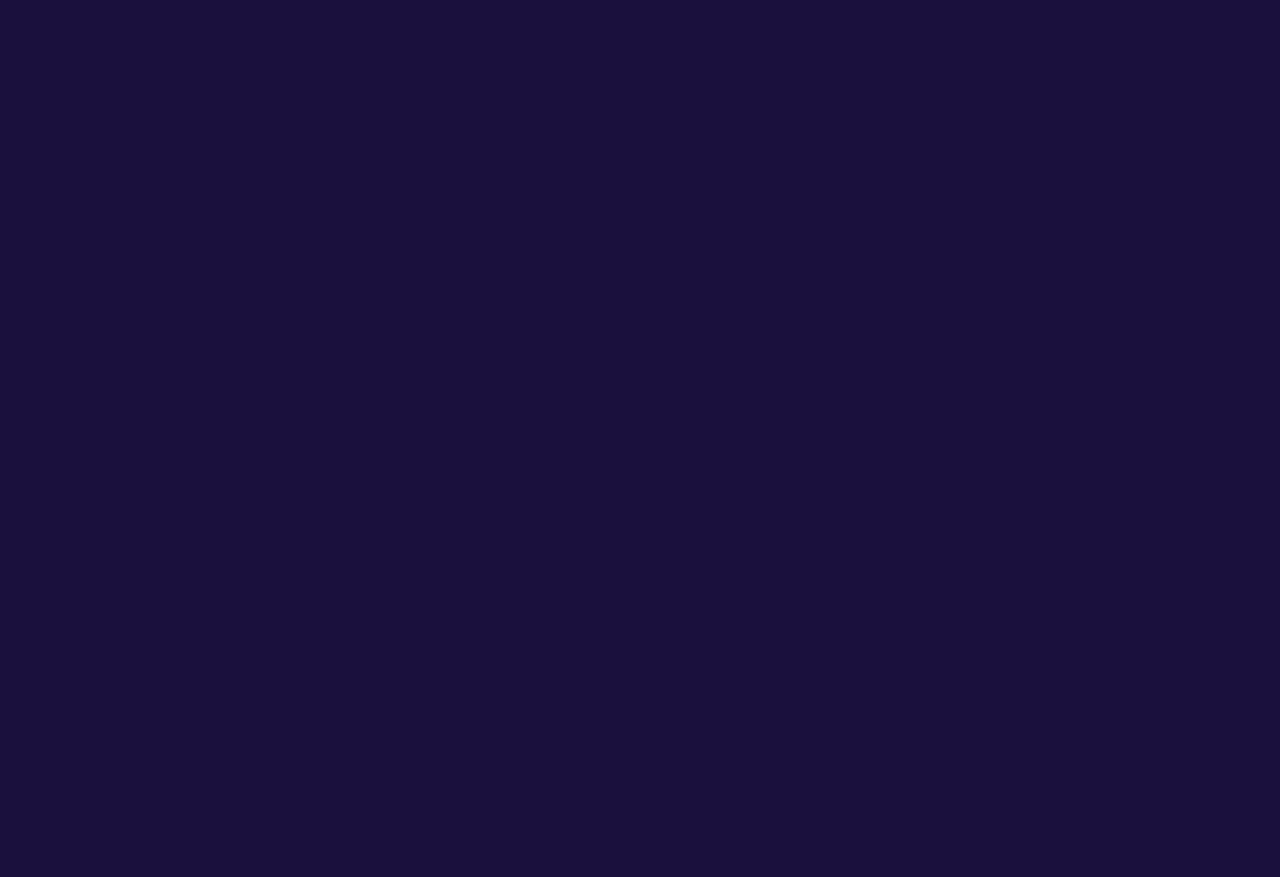
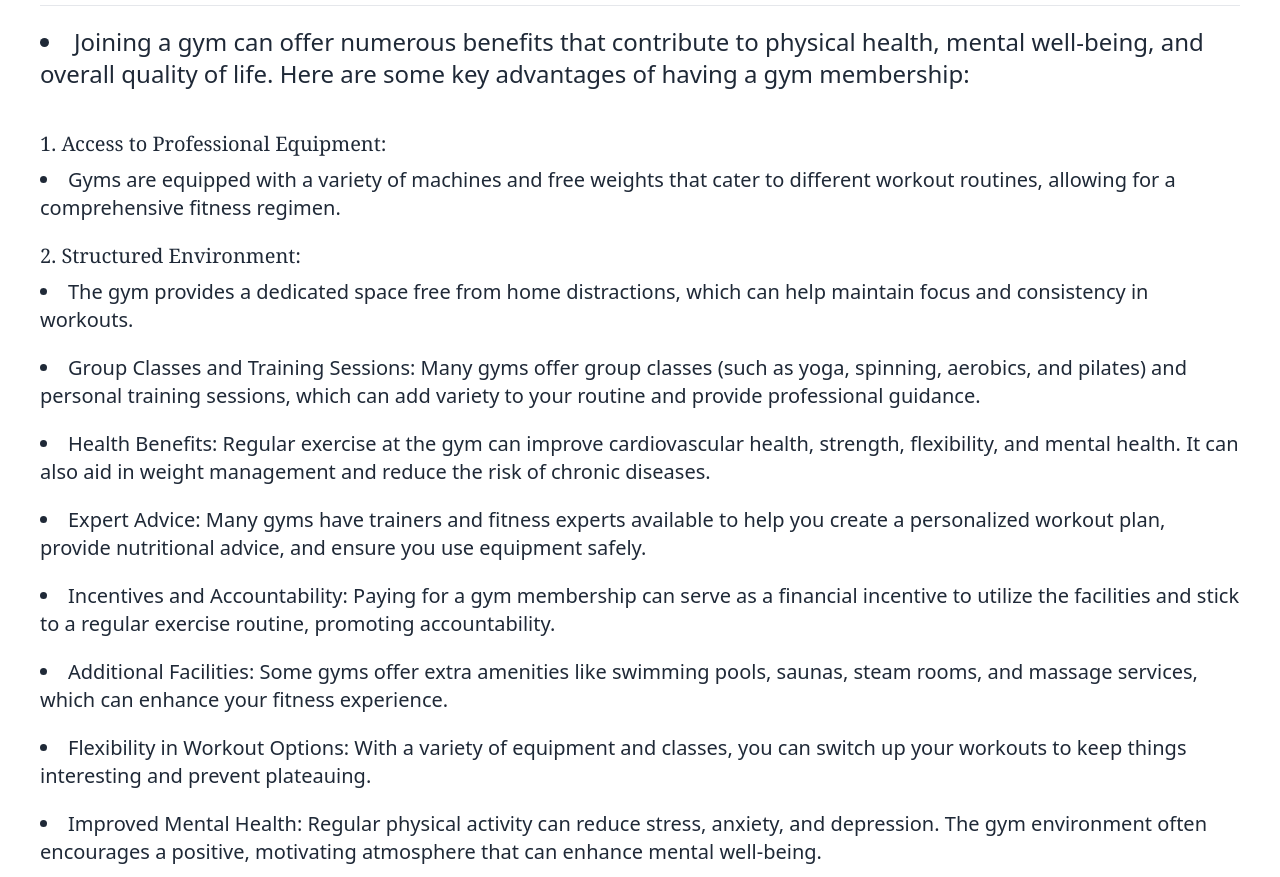
Before and after one commit to minhazapon/Fitness-Network--react.js--project, a React (Vite) app: page /benifits in a window 1280 px wide. Before the commit this address had no page. Shown: the part 220-1097 px from the top of the page. Before the commit the page ends 800 px from the top, so only its background shows below. Built offline with nearby package versions, Linux system fonts and the light colour scheme.

Commit message:
member files

```diff
--- a/src/Home files/Banner.jsx
+++ b/src/Home files/Banner.jsx
@@ -1,4 +1,6 @@
 
+
+import { Link } from "react-router-dom";
 
 
 
@@ -25,6 +27,8 @@ const Banner = () => {
                     <img className=" h-[100px]" src="https://i.ibb.co/yP6B98t/gym.png" alt="" />
                     <p className=" text-5xl font-serif mt-10">WelCome To Fitness Network</p>
 
+
+                    <Link to="/book" >
                     <div>
                     <a href="#_" className="relative mt-5 inline-flex items-center justify-center p-4 px-6 py-3 overflow-hidden font-medium text-indigo-600 transition duration-300 ease-out border-2 border-white rounded-full shadow-md group">
                     <span className="absolute inset-0 flex items-center justify-center w-full h-full text-white duration-300 -translate-x-full bg-black group-hover:translate-x-0 ease">
@@ -34,6 +38,8 @@ const Banner = () => {
                     <span className="relative invisible">Book A Tour Day</span>
                     </a>
                     </div>
+                    </Link>
+
 
 
 
--- /dev/null
+++ b/src/Home files/Benifits.jsx
@@ -0,0 +1,98 @@
+
+
+
+const Benifits = () => {
+    return (
+        <div className=" mb-10 mt-10 ml-10 mr-10">
+
+            <div className=" flex-col md:flex-row lg:flex-row">
+
+            <div className=" flex-col md:flex-row lg:flex-row ">
+                <h1 className=" text-4xl "><span className=" font-serif text-yellow-300 bg-black p-1 text-5xl rounded-lg ">Gym</span> <span className=" text-4xl">MemberShip</span> Benefits</h1>
+                <hr className=" mt-10"></hr>
+            </div>
+
+
+            <div className=" flex-col md:flex-row lg:flex-row mt-5 mb-10">
+
+                <li className=" text-2xl ">Joining a gym can offer numerous benefits that contribute to physical health, mental well-being, and overall quality of life. Here are some key advantages of having a gym membership:</li>
+
+            </div>
+
+
+            <div className=" flex-col md:flex-row lg:flex-row mt-5">
+
+
+             <ul className=" text-xl font-serif">1. Access to Professional Equipment:</ul>
+
+             <li className=" mt-2  text-xl">Gyms are equipped with a variety of machines and free weights that cater to different workout routines, allowing for a comprehensive fitness regimen.</li>
+
+
+             <ul className=" mt-5 text-xl font-serif" >2. Structured Environment:</ul>
+
+             <li className=" mt-2  text-xl">The gym provides a dedicated space free from home distractions, which can help maintain focus and consistency in workouts.</li>
+
+
+             <li className=" mt-5 text-xl">Group Classes and Training Sessions:
+
+Many gyms offer group classes (such as yoga, spinning, aerobics, and pilates) and personal training sessions, which can add variety to your routine and provide professional guidance.</li>
+             <li className=" mt-5 text-xl">Health Benefits:
+
+Regular exercise at the gym can improve cardiovascular health, strength, flexibility, and mental health. It can also aid in weight management and reduce the risk of chronic diseases.</li>
+             <li className=" mt-5 text-xl">Expert Advice:
+
+Many gyms have trainers and fitness experts available to help you create a personalized workout plan, provide nutritional advice, and ensure you use equipment safely.</li>
+             <li className=" mt-5 text-xl">Incentives and Accountability:
+
+Paying for a gym membership can serve as a financial incentive to utilize the facilities and stick to a regular exercise routine, promoting accountability.</li>
+             <li className=" mt-5 text-xl">Additional Facilities:
+
+Some gyms offer extra amenities like swimming pools, saunas, steam rooms, and massage services, which can enhance your fitness experience.</li>
+             <li className=" mt-5 text-xl">Flexibility in Workout Options:
+
+With a variety of equipment and classes, you can switch up your workouts to keep things interesting and prevent plateauing.</li>
+             <li className=" mt-5 text-xl">Improved Mental Health:
+
+Regular physical activity can reduce stress, anxiety, and depression. The gym environment often encourages a positive, motivating atmosphere that can enhance mental well-being.
+</li>
+             <li className=" mt-5 text-xl">Safety and Supervision:
+
+Gyms provide a safe environment with trained staff who can offer first aid and ensure that members are exercising correctly to avoid injury.</li>
+
+
+
+
+             <li className=" mt-10 text-2xl font-serif">Overall, a gym membership can be a valuable investment in your health and fitness journey, offering structured support, professional resources, and a motivating community.</li>
+
+
+
+
+
+
+
+
+
+
+            </div>
+
+
+
+
+
+
+
+
+
+
+
+
+
+
+
+            </div>
+
+        </div>
+    );
+};
+
+export default Benifits;
--- /dev/null
+++ b/src/Home files/BookDay.jsx
@@ -0,0 +1,49 @@
+
+
+const BookDay = () => {
+    return (
+        <div className=" mb-10 mt-10 ml-10 mr-10">
+
+
+            <div className=" flex justify-center">
+
+
+               <div className=" flex-col md:flex-row lg:flex-row bg-black p-5 ">
+
+                    <h1 className=" text-5xl text-white font-serif">Book Your Day</h1>
+
+                    <div className=" grid  md:grid-cols-2 gap-2 mt-2 ">
+                       <input placeholder="First Name" className=" p-2 h-[50px] w-[250px] border-[1px] border-black rounded-lg" type="text" />
+                       <input placeholder="Last Name" className=" p-2 h-[50px] w-[250px] border-[1px] border-black rounded-lg" type="text" />
+                       <input  className=" p-2 h-[50px] w-[250px] border-[1px] border-black rounded-lg" placeholder="Number" type="number" name="number" id="" />
+                       <input className=" p-2 h-[50px] w-[250px] border-[1px] border-black rounded-lg" placeholder="email" type="email" name="email" id="" />
+                       <input placeholder="Visit Day" className=" p-2 h-[50px] w-[250px] border-[1px] border-black rounded-lg" type="text" />
+                       <input className=" btn   bg-black text-white p-2 h-[50px] w-[250px] border-[1px] border-white rounded-lg" type="submit" value="Book" />
+
+
+                    </div>
+
+
+
+
+               </div>
+
+
+
+
+
+
+
+
+
+
+
+
+
+            </div>
+
+        </div>
+    );
+};
+
+export default BookDay;
--- a/src/Home files/Member.jsx
+++ b/src/Home files/Member.jsx
@@ -1,3 +1,4 @@
+import { Link } from "react-router-dom";
 
 
 
@@ -14,6 +15,10 @@ const Member = () => {
                 <p className=" text-5xl font-serif">Membership<br></br>
                  With Benefits</p>
 
+
+                    <Link to="/benifits" >
+
+
                     <div>
                     <a href="#_" className="relative mt-20   inline-flex items-center justify-center p-4 px-6 py-3 overflow-hidden font-medium text-indigo-600 transition duration-300 ease-out border-2 border-black rounded-full shadow-md group">
                     <span className="absolute inset-0 flex items-center justify-center w-full h-full text-white duration-300 -translate-x-full bg-black group-hover:translate-x-0 ease">
@@ -25,6 +30,10 @@ const Member = () => {
                     Benefits  </span>
                     </a>
                     </div>
+
+
+                    </Link>
+
 
             </div>
             <div className=" flex-col md:flex-row lg:flex-row  ">
```
Also changed, not shown: src/main.jsx (+10 -0 lines).
